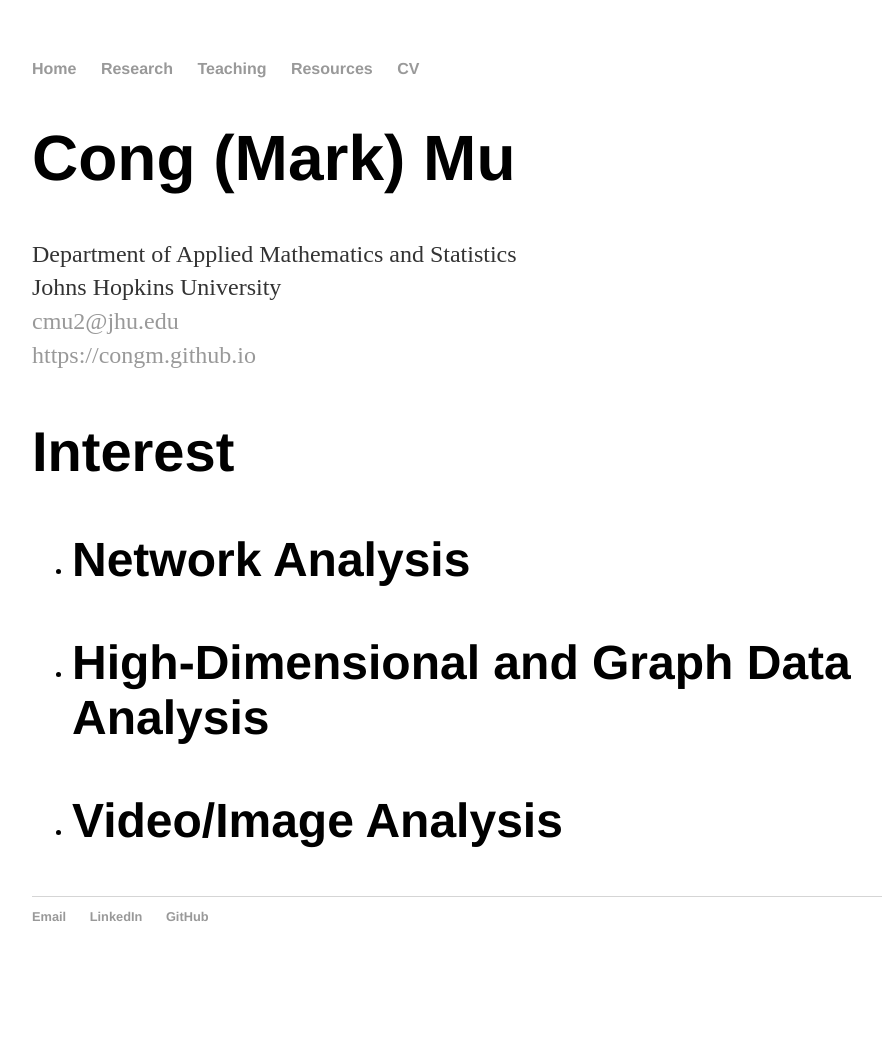
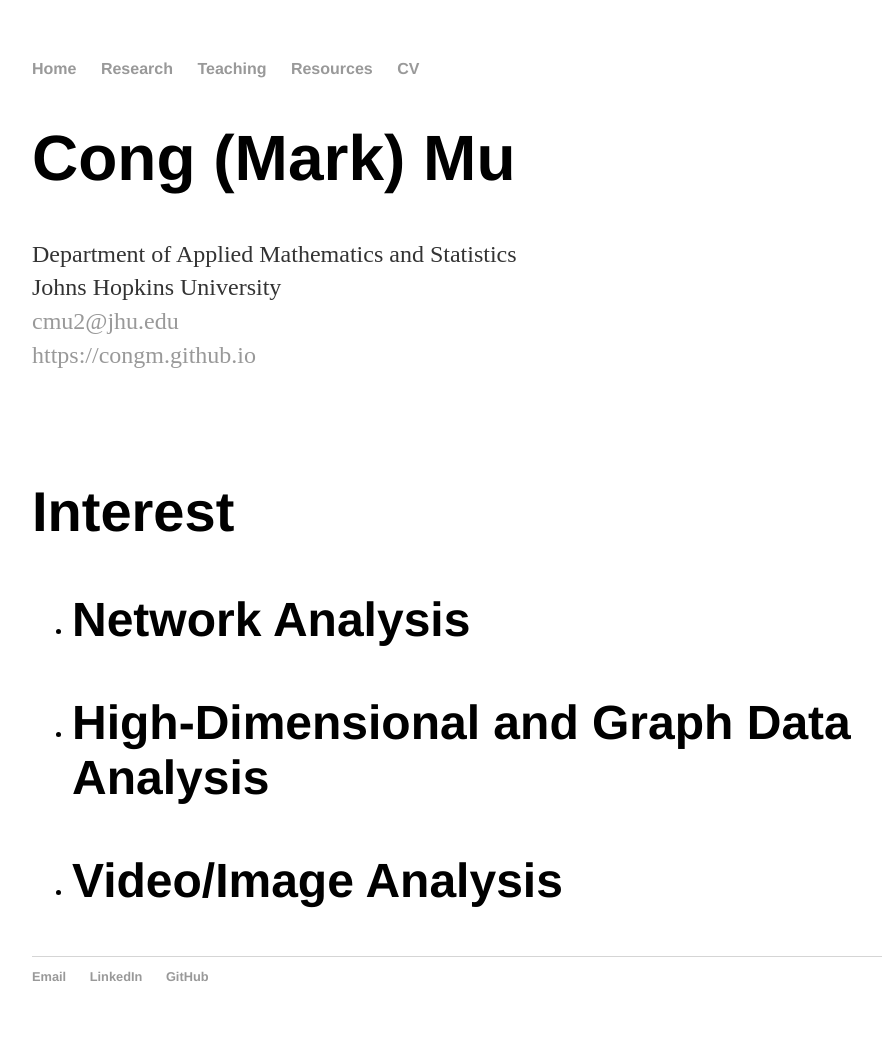
Before and after one commit to CongM/CongM.github.io, a Jekyll site: the page built from index.html, in a window 1280 px wide. Shown: the whole page, without its empty margins (160-1042 px from the left). Built offline with Jekyll 4.4.1, drawn with Linux system fonts in a browser that asks for light colours; before the commit the page ends 984 px from its top, so only the background shows below that.

Commit message:
Update index.html

```diff
--- a/index.html
+++ b/index.html
@@ -12,12 +12,14 @@
 		<a href="mailto:cmu2@jhu.edu">cmu2@jhu.edu</a> <br>
 		<a href="https://congm.github.io">https://congm.github.io</a>
 	</p>
-</div><!-- /.blurb -->
-<div>
+
+	<br><br>
+
 	<h2>Interest</h2>
 	<ul>
 		<li><h3>Network Analysis</h3></li>
 		<li><h3>High-Dimensional and Graph Data Analysis</h3></li>
 		<li><h3>Video/Image Analysis</h3></li>
 	</ul>
-</div>
+
+</div><!-- /.blurb -->
```
